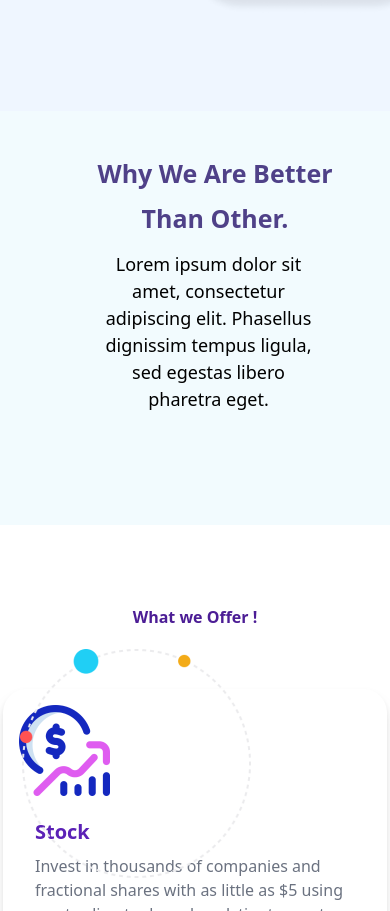
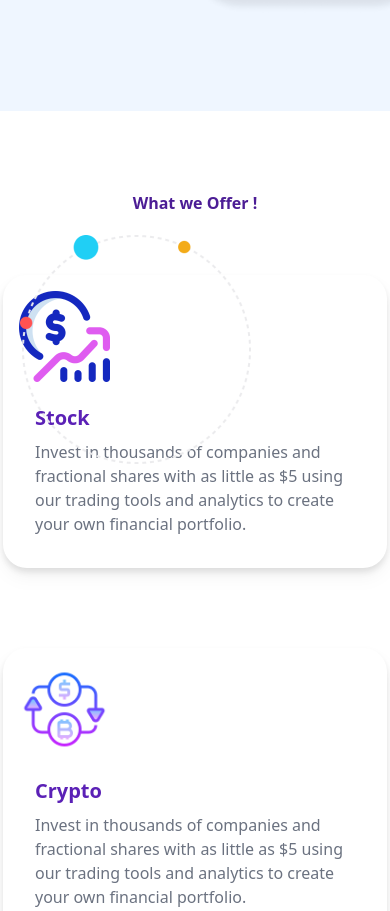
Before and after one commit to ashishmishra-bit/aecor, a Next.js app: page / in a window 390 px wide. Shown: the part 2228-3139 px from the top of the page. Built offline with nearby package versions, Linux system fonts and the light colour scheme.

Commit message:
login added

```diff
--- /dev/null
+++ b/components/Login/Login.js
@@ -0,0 +1,105 @@
+import Link from 'next/link';
+
+const Signin = () => {
+    return (
+        <div>
+            <div className="formBox">
+            <div className = "btnBox">
+                    <div id="btn"></div>
+                    <button type="button" className="toggle-btn" >Login</button>
+                    <Link href="/">
+                    <button type="button" className="toggle-btn">home</button>
+                    </Link>
+                </div>
+                <form id = "register" className = "inputGrp">
+                    <input type="text" placeholder="Phone Number" className="inputField" required />
+                    <button type="submit" className="submitBtn">Login</button>
+                </form>
+                <h1 className="text-center text-2xl" >Login to Trading World</h1>
+            </div>
+
+
+
+            <style jsx>{`
+                .formBox{
+                    width:380px;
+                    height:500px;
+                    position:relative;
+                    margin:6% auto;
+                    background:#fff;
+                    padding:5px;
+                }
+                .btnBox{
+                    width:220px;
+                    margin:35px auto;
+                    position:relative;
+                    box-shadow:0 0 20px 9px #A3E2FD;
+                    border-radius:30px;
+                }
+                .toggle-btn{
+                    padding:10px 30px;
+                    cursor:pointer;
+                    background:transparent;
+                    border:0;
+                    outline:none;
+                    position:relative;
+                }
+                #btn{
+                    top:0;
+                    left:0;
+                    position:absolute;
+                    width:110px;
+                    height:100%;
+                    background:linear-gradient(to right , #20BDFF, #A5FECB);
+                    border-radius:30px;
+                    transition:all 0.5s;
+                }
+                .inputGrp{
+                    top:180px;
+                    position:absolute;
+                    width:280px;
+                    transition:all 0.5s;
+                }
+                .inputField{
+                    width:100%;
+                    padding:10px 0;
+                    margin:5px 0;
+                    border-left:0;
+                    border-right:0;
+                    border-top:0;
+                    border-bottom:1px solid #999;
+                    outline:none;
+                    backround:transparent;
+                }
+                .checkBox{
+                    margin: 30px, 10px ,30px,0;
+                }
+                .submitBtn{
+                    width:85%;
+                    padding:10px 30px;
+                    cursor:pointer;
+                    display:block;
+                    margin:auto;
+                    margin-top : 20px;
+                    background:linear-gradient(to right , #20BDFF, #A5FECB);
+                    border-radius:30px;
+                    border:0;
+                    outline:none;
+                }
+                span{
+                    font-size:12px;
+                    color:#777;
+                    bottom:68px;
+                    // position:absolute;
+                }
+                #register{
+                    left:50px;
+                }
+
+
+            `}</style>
+        </div>
+    )
+}
+
+export default Signin
--- a/components/WhyWe/Whywe.js
+++ /dev/null
@@ -1,50 +0,0 @@
-import style from './Whywe.module.css';
-import Image from "next/image";
-import Slimcard from "../Slimcard/Slimcard";
-import { motion } from "framer-motion";
-
-const Whywe = () => {
-  return (
-    <div className={style.whywe}>
-      <div className={style.whyweTextSection}>
-        <div className={style.whyweTitle}>
-            Why We Are Better Than Other.
-        </div>
-        <div className={style.whyweAbout}>
-            Lorem ipsum dolor sit amet, consectetur adipiscing elit. Phasellus dignissim tempus ligula, sed egestas libero pharetra eget.
-        </div>
-      </div>
-      <div className={style.whyweSlimCardSection}>
-
-        <div className="grid grid-cols-1 lg:grid-cols-3 lg:gap-x-7">
-          <div data-tilt data-tilt-glare data-tilt-max-glare="0.8"
-
-          >
-            {/* <Image src = '/img/phone.png' height={461} width={251} className= "transform skew-y-12 hover:animate-pulse cursor-not-allowed"/> */}
-            {/* <Slimcard
-            title="Globaly Accepted"
-            imgURL="/img/Globe.png"
-            /> */}
-          </div>
-          <div data-tilt data-tilt-glare data-tilt-max-glare="0.8" className="mt-8 lg:mt-20">
-            {/* <Image src = '/img/phone.png' height={461} width={251} className= "transform translate-x-4 translate-y-4"/> */}
-            {/* <Slimcard
-            title="Globaly Accepted"
-            imgURL="/img/Rocket.png"
-            className={style.thiscard}
-            /> */}
-          </div>
-          <div data-tilt data-tilt-glare data-tilt-max-glare="0.8" className="mt-8 lg:mt-0">
-          {/* <Image src = '/img/phone.png' height={461} width={251} className= "transform skew-y-12"/> */}
-            {/* <Slimcard
-            title="Globaly Accepted"
-            imgURL="/img/graph.png"
-            /> */}
-          </div>
-        </div>
-      </div>
-    </div>
-  )
-}
-
-export default Whywe
--- a/components/WhyWe/Whywe.module.css
+++ /dev/null
@@ -1,65 +0,0 @@
-.whywe{
-    background: #91DBF61F;
-    display: flex;
-    flex-direction: row;
-    padding: 80px 98px;
-    overflow: hidden;
-}
-.whyweTitle{
-    width: 249px;
-    height: 180px;
-    font-style: normal;
-    font-weight: bold;
-    font-size: 40px;
-    line-height: 60px;
-    color: #4F4188;
-}
-
-.whyweAbout{
-    width: 359px;
-    height: 180px;
-    font-style: normal;
-    font-size: 24px;
-    line-height: 36px;
-    text-align: justify;
-    font-weight: 400;
-}
-.whyweTextSection{
-    width: 40%;
-}
-@media (max-width: 600px) {
-    .whywe{
-        width: 100%;
-        background: #91DBF61F;
-        display: flex;
-        flex-direction: column;
-        height: 100%;
-        padding: 40px 75px;
-    }
-    .whyweTitle{
-        height: 90px;
-        width: 280px;
-        font-size: 25px;
-        font-style: normal;
-        font-weight: 700;
-        line-height: 45px;
-        letter-spacing: 0em;
-        text-align: center;
-        color: #4F4188;
-    }
-    .whyweAbout{
-        width: 267px;
-        font-size: 18px;
-        font-style: normal;
-        font-weight: 400;
-        line-height: 27px;
-        letter-spacing: 0em;
-        text-align: center;
-        padding: 10px 20px;
-    }
-    .whyweSlimCardSection{
-       display: flex;
-       flex-direction: column;
-       align-items: center;
-    }
-}
--- a/pages/index.js
+++ b/pages/index.js
@@ -2,14 +2,11 @@ import Head from "next/head";
 import Header from "../components/Header/Header";
 import { motion } from "framer-motion";
 import Navbar from "../components/NavBar/Navbar";
-// import Navbar from "../components/NavBar/Navbar";
 import Card from "../components/Card/card";
-import Whywe from "../components/WhyWe/Whywe";
 import Product from "../components/OurProduct/Product";
 import Image from "next/image";
 import Footer from "../components/Footer/Footer";
 import We from '../components/WhyWe/We';
-
 
 export default function Home() {
   const config = {
@@ -24,17 +21,14 @@ export default function Home() {
         <title>Aecor</title>
         <meta name="viewport" content="width=device-width, initial-scale=1.0" />
         <link rel="icon" href="/favicon1.ico" />
-
       </Head>
       <Navbar />
       <motion.div transition={config}
-    initial={{ scale: 0, opacity: 0 }}
-    animate={{ scale: 1, opacity: 1 }}
-    exit={{ x: 0, opacity: 0 }}>
+        initial={{ scale: 0, opacity: 0 }}
+        animate={{ scale: 1, opacity: 1 }}
+        exit={{ x: 0, opacity: 0 }}>
       <Header />
       <We />
-      <Whywe />
-      {/* <We /> */}
       {/* Body of Home page */}
       <div className="py-10">
         <div className="mx-auto text-center mt-10 lg:text-4xl text-purple-900 font-bold mb-5">
@@ -62,10 +56,9 @@ export default function Home() {
           />
         </div>
       </div>
-    <Product />
-    <Footer />
+      <Product />
+      <Footer />
       </motion.div>
-
     </motion.div>
   );
 }
--- a/pages/login.js
+++ b/pages/login.js
@@ -1,11 +1,20 @@
 import React from 'react'
+import { motion } from "framer-motion";
+import Signin from '../components/Login/Login';
 
-const login = () => {
-    return (
-        <div className="h-96">
-            <h1>Login this page</h1>
-        </div>
-    )
-}
+const Login = () => {
+  const config = {
+    type: "spring",
+    damping: 20,
+    stiffness: 100
+  };
+  return (
+    <motion.div>
+      <section className = "loginHeader">
+        <Signin />
+      </section>
+    </motion.div>
+  );
+};
 
-export default login
+export default Login;
--- a/styles/globals.css
+++ b/styles/globals.css
@@ -10,7 +10,8 @@
 @layer base{
 
 }
-.signUpHeader{
+.signUpHeader,
+.loginHeader{
     background-image: linear-gradient(rgba(0,0,0,0.4) , rgba(0,0,0,0.4)) ,url("/img/diwali.png");
     background-position: center;
     background-size: cover;
```
